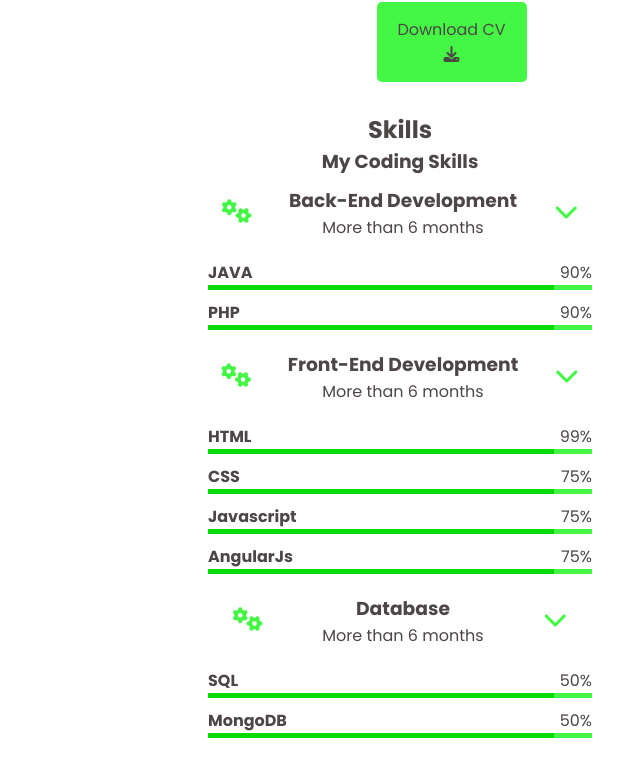
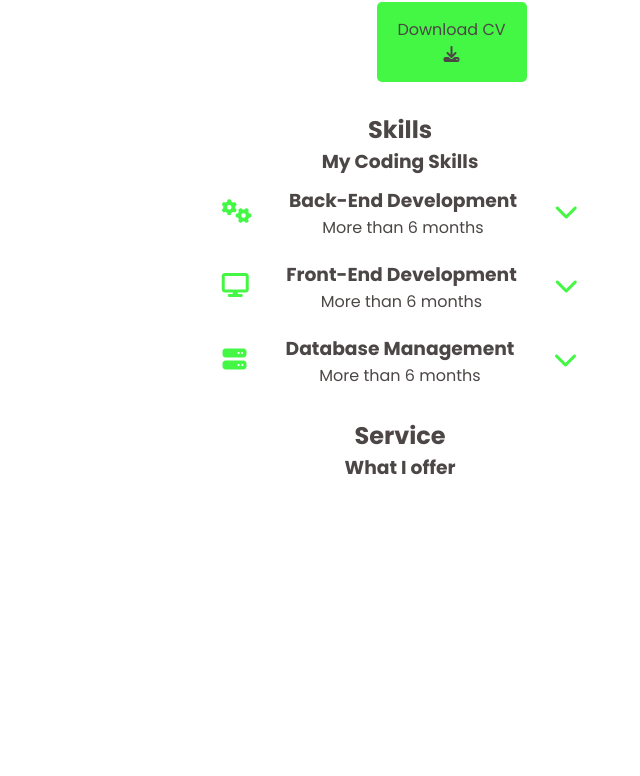
Before and after one commit to Nimsaramahagedara/MyPortfolioSite, a plain HTML site: page index.html in a window 1280 px wide. Shown: the part 808-1584 px from the top of the page, without its empty margins (240-880 px from the left). After the commit the page ends 1370 px from the top, so only its background shows below. Drawn offline with Linux system fonts and the light colour scheme.

Commit message:
skills show hide option

```diff
--- a/index.html
+++ b/index.html
@@ -44,6 +44,7 @@
                     <a href="tel:0763355762" target="_blank"><i class="fa-brands fa-square-whatsapp"></i></a>
             </div>
         </section>
+<!--About Section-->
         <section class="about">
             <h1>About Me</h1>
             <h3>My Introduction</h3>
@@ -72,6 +73,7 @@
 
             </div>
         </section>
+<!--Skills Section-->
         <section class="about">
             <h1>Skills</h1>
             <h3>My Coding Skills</h3>
@@ -86,10 +88,10 @@
                             <p>More than 6 months</p>
                         </div>
                         <div>
-                            <i class="fa-solid fa-chevron-down"></i>
+                            <i class="fa-solid fa-chevron-down" onclick="show_skill('back','1')" id="1"></i>
                         </div>
                     </div>
-                    <div class="skill-show">
+                    <div class="skill-show" style="display:none;" id="back">
                         <div class="skill">
                             <div class="skill-title">
                                 <h4>JAVA</h4>
@@ -114,17 +116,17 @@
                 <div class="skillset-container">
                     <div class="category">
                         <div>
-                            <i class="fa-solid fa-gears"></i>
+                            <i class="fa-solid fa-display"></i>
                         </div>
                         <div class="cat-text">
                             <h3>Front-End Development</h3>
                             <p>More than 6 months</p>
                         </div>
                         <div>
-                            <i class="fa-solid fa-chevron-down"></i>
+                            <i class="fa-solid fa-chevron-down" onclick="show_skill('front','2')" id="2"></i>
                         </div>
                     </div>
-                    <div class="skill-show">
+                    <div class="skill-show" style="display:none;" id="front">
                         <div class="skill">
                             <div class="skill-title">
                                 <h4>HTML</h4>
@@ -167,17 +169,17 @@
                 <div class="skillset-container">
                     <div class="category">
                         <div>
-                            <i class="fa-solid fa-gears"></i>
+                            <i class="fa-solid fa-server"></i>
                         </div>
                         <div class="cat-text">
-                            <h3>Database</h3>
+                            <h3>Database Management</h3>
                             <p>More than 6 months</p>
                         </div>
                         <div>
-                            <i class="fa-solid fa-chevron-down"></i>
+                            <i class="fa-solid fa-chevron-down" onclick="show_skill('db','3')" id="3"></i>
                         </div>
                     </div>
-                    <div class="skill-show">
+                    <div class="skill-show" style="display:none;" id="db">
                         <div class="skill">
                             <div class="skill-title">
                                 <h4>SQL</h4>
@@ -201,6 +203,15 @@
                 </div>
             </div>
         </section>
+<!--Service Section-->
+        <section class="about">
+            <h1>Service</h1>
+            <h3>What I offer</h3>
+            <div class="detail-container">
+
+
+            </div>
+        </section>
 
     </main>
 
--- a/js/script.js
+++ b/js/script.js
@@ -28,3 +28,18 @@ function menu(){
          icon.setAttribute("class","fa-solid fa-bars menuico");
     }
  }
+
+ function show_skill(name, id){
+    var icon = document.getElementById(id);
+    var skillset = document.getElementById(name);
+    if(skillset.style.display == "none"){
+        console.log("true");
+        icon.className ="fa-solid fa-chevron-up";
+        skillset.style.display = "block";
+    }else{
+        console.log("flase");
+        icon.className = "fa-solid fa-chevron-down";
+        skillset.style.display = "none";
+    }
+
+ }
--- a/styles/style.css
+++ b/styles/style.css
@@ -5,6 +5,27 @@
     font-family: 'Poppins', sans-serif;
     color: var(--black);
 }
+/* width */
+::-webkit-scrollbar {
+    width: 15px;
+  }
+
+  /* Track */
+  ::-webkit-scrollbar-track {
+    box-shadow: inset 0 0 2px grey;
+    border-radius: 5px;
+  }
+
+  /* Handle */
+  ::-webkit-scrollbar-thumb {
+    background: rgba(205, 205, 205, 0.4);
+    border-radius: 10px;
+  }
+
+  /* Handle on hover */
+  ::-webkit-scrollbar-thumb:hover {
+    background: #b30000;
+  }
 
 :root {
     --primary:rgb(68, 247, 68);
@@ -275,3 +296,12 @@ body{
     height: 5px;
     background-color:var(--second);
 }
+i{
+    cursor: pointer;
+}
+
+@media screen and (max-width:670px) {
+    .skillset-container{
+        width: 100%;
+    }
+}
```
